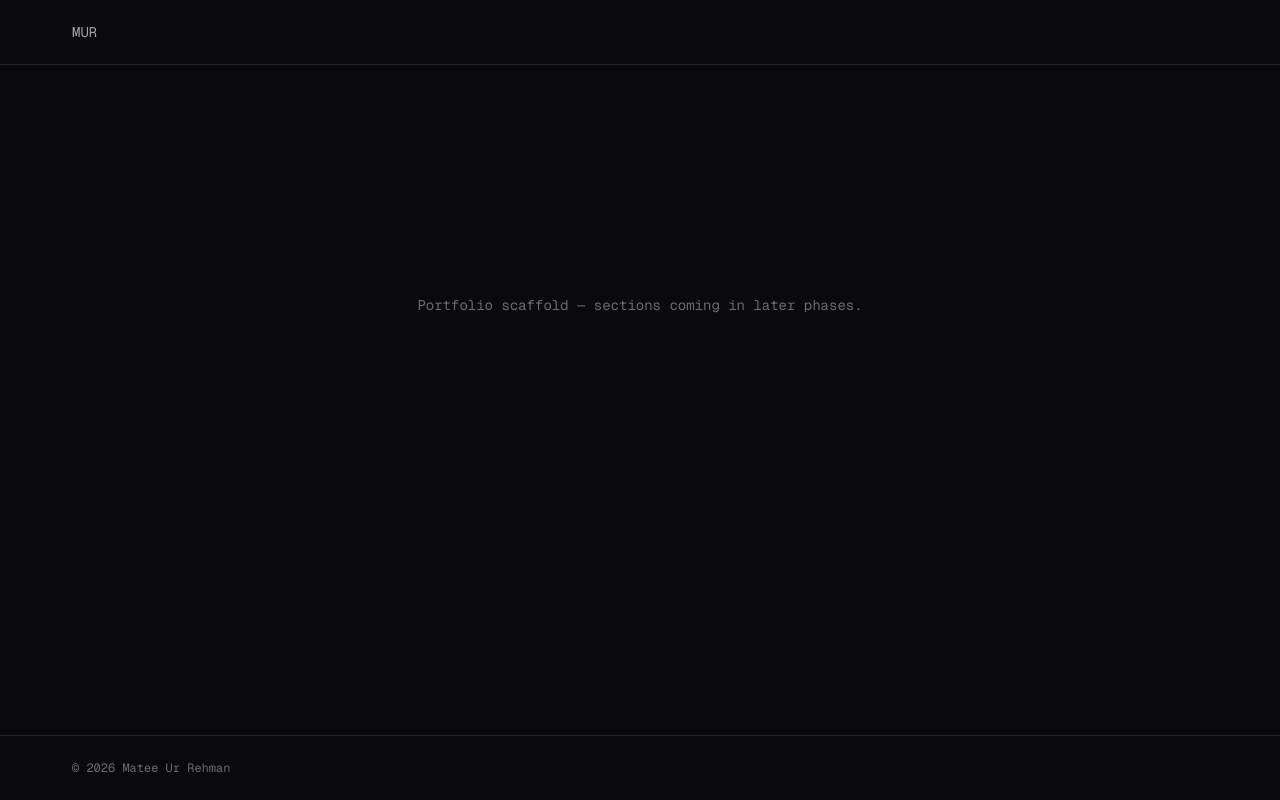
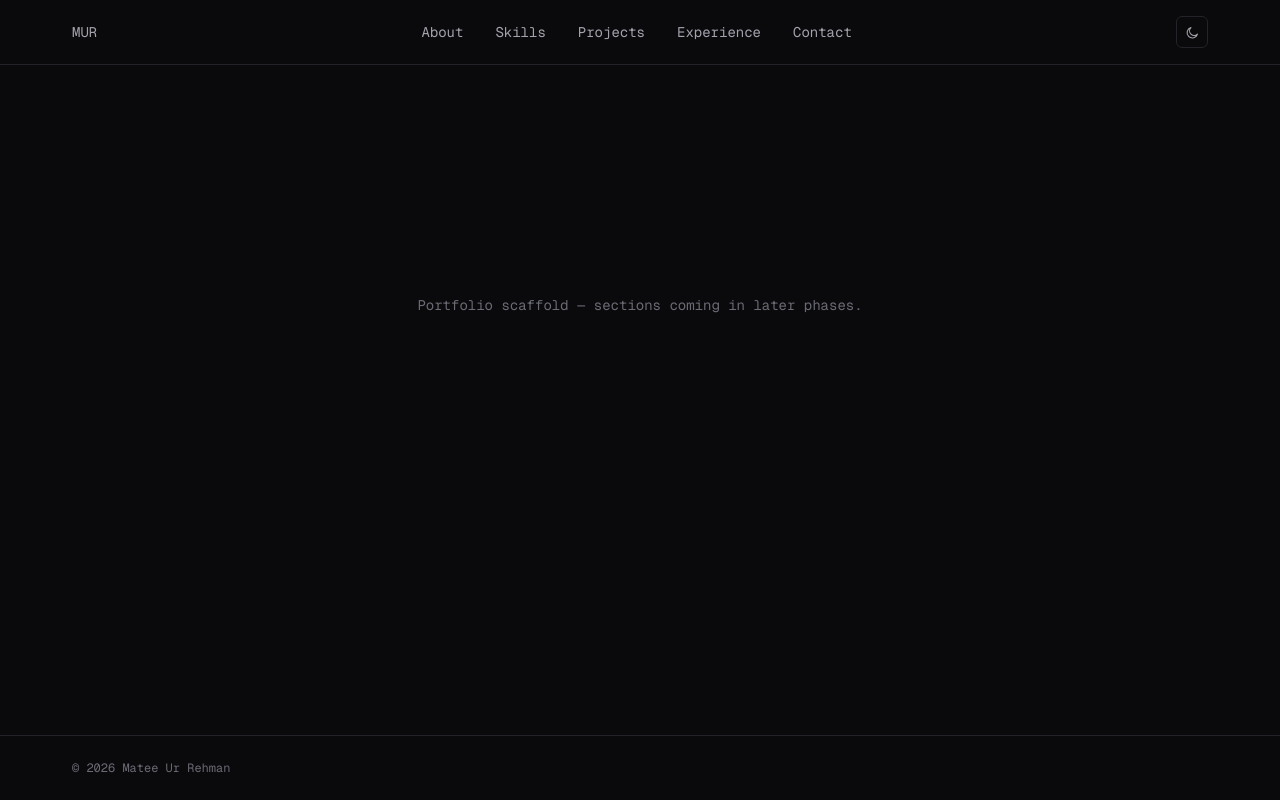
Before and after one commit to Matee-ur-Rehman/Personal-Portfolio, a Next.js app: page / in a window 1280 px wide. Built offline with nearby package versions, Linux system fonts and the light colour scheme.

Commit message:
feat: add responsive navigation with scroll behavior, mobile menu, and theme toggle

```diff
--- a/src/app/layout.tsx
+++ b/src/app/layout.tsx
@@ -1,3 +1,4 @@
+import ThemeScript from "@/components/layout/ThemeScript";
 import Header from "@/components/layout/Header";
 import Footer from "@/components/layout/Footer";
 import type { Metadata } from "next";
@@ -32,6 +33,9 @@ export default function RootLayout({ children }: LayoutProps<"/">) {
       className={`${geistSans.variable} ${geistMono.variable} ${inter.variable} h-full antialiased`}
       suppressHydrationWarning
     >
+      <head>
+  <ThemeScript />
+</head>
       <body className="min-h-full flex flex-col">
   <Header />
   <main className="flex-1">{children}</main>
--- a/src/components/layout/Header.tsx
+++ b/src/components/layout/Header.tsx
@@ -1,16 +1,81 @@
+"use client";
+
+import { useEffect, useState } from "react";
 import Container from "@/components/layout/Container";
+import MobileMenu from "@/components/layout/MobileMenu";
+import ThemeToggle from "@/components/ui/ThemeToggle";
 
-/**
- * Structural placeholder only. Sticky/scroll behavior, real nav links,
- * mobile menu, and the theme toggle are implemented in Phase 5.
- */
+const NAV_LINKS = [
+  { label: "About", href: "#about" },
+  { label: "Skills", href: "#skills" },
+  { label: "Projects", href: "#projects" },
+  { label: "Experience", href: "#experience" },
+  { label: "Contact", href: "#contact" },
+];
+
+const SCROLL_THRESHOLD = 80;
+
 export default function Header() {
+  const [isScrolled, setIsScrolled] = useState(false);
+  const [isMenuOpen, setIsMenuOpen] = useState(false);
+
+  useEffect(() => {
+    const handleScroll = () => setIsScrolled(window.scrollY > SCROLL_THRESHOLD);
+    handleScroll();
+    window.addEventListener("scroll", handleScroll, { passive: true });
+    return () => window.removeEventListener("scroll", handleScroll);
+  }, []);
+
   return (
-    <header className="border-b border-border-subtle">
+    <header
+      className={`sticky top-0 z-50 transition-colors duration-300 ${
+        isScrolled
+          ? "border-b border-border-subtle bg-bg-primary/90 backdrop-blur-sm"
+          : "border-b border-transparent bg-transparent"
+      }`}
+    >
       <Container className="flex h-16 items-center justify-between">
-        <span className="font-mono text-sm text-text-secondary">MUR</span>
-        <nav aria-label="Primary" />
+        <a href="#" className="font-mono text-sm text-text-secondary transition-colors duration-150 hover:text-text-primary">
+          MUR
+        </a>
+
+        <nav aria-label="Primary" className="hidden md:flex md:items-center md:gap-8">
+          {NAV_LINKS.map((link) => (
+            <a
+              key={link.href}
+              href={link.href}
+              className="font-mono text-sm text-text-secondary transition-colors duration-150 hover:text-text-primary"
+            >
+              {link.label}
+            </a>
+          ))}
+        </nav>
+
+        <div className="flex items-center gap-3">
+          <ThemeToggle />
+          <button
+            type="button"
+            onClick={() => setIsMenuOpen((open) => !open)}
+            aria-label={isMenuOpen ? "Close menu" : "Open menu"}
+            aria-expanded={isMenuOpen}
+            className="flex h-8 w-8 items-center justify-center rounded-sm border border-border-subtle text-text-secondary transition-colors duration-150 hover:border-border-default hover:text-text-primary md:hidden"
+          >
+            <svg width="15" height="15" viewBox="0 0 24 24" fill="none" stroke="currentColor" strokeWidth="1.75" strokeLinecap="round">
+              {isMenuOpen ? (
+                <path d="M5 5l14 14M19 5L5 19" />
+              ) : (
+                <path d="M4 7h16M4 12h16M4 17h16" />
+              )}
+            </svg>
+          </button>
+        </div>
       </Container>
+
+      <MobileMenu
+        links={NAV_LINKS}
+        isOpen={isMenuOpen}
+        onLinkClick={() => setIsMenuOpen(false)}
+      />
     </header>
   );
 }
--- /dev/null
+++ b/src/components/layout/MobileMenu.tsx
@@ -0,0 +1,35 @@
+"use client";
+
+interface NavLink {
+  label: string;
+  href: string;
+}
+
+interface MobileMenuProps {
+  links: NavLink[];
+  isOpen: boolean;
+  onLinkClick: () => void;
+}
+
+export default function MobileMenu({ links, isOpen, onLinkClick }: MobileMenuProps) {
+  return (
+    <div
+      className={`overflow-hidden border-b border-border-subtle bg-bg-primary transition-[max-height,opacity] duration-300 ease-out md:hidden ${
+        isOpen ? "max-h-64 opacity-100" : "max-h-0 opacity-0"
+      }`}
+    >
+      <nav aria-label="Mobile" className="flex flex-col px-6 py-4">
+        {links.map((link) => (
+          <a
+            key={link.href}
+            href={link.href}
+            onClick={onLinkClick}
+            className="py-3 font-mono text-sm text-text-secondary transition-colors duration-150 hover:text-text-primary"
+          >
+            {link.label}
+          </a>
+        ))}
+      </nav>
+    </div>
+  );
+}
--- /dev/null
+++ b/src/components/layout/ThemeScript.tsx
@@ -0,0 +1,23 @@
+const THEME_STORAGE_KEY = "theme";
+
+/**
+ * Runs synchronously in <head>, before hydration, so the correct theme
+ * is applied on first paint. Dark is the default per the design system —
+ * we only switch to light if the user explicitly chose it before.
+ */
+const themeInitScript = `
+(function () {
+  try {
+    var stored = localStorage.getItem("${THEME_STORAGE_KEY}");
+    if (stored === "light") {
+      document.documentElement.setAttribute("data-theme", "light");
+    }
+  } catch (e) {}
+})();
+`;
+
+export default function ThemeScript() {
+  return <script dangerouslySetInnerHTML={{ __html: themeInitScript }} />;
+}
+
+export { THEME_STORAGE_KEY };
--- /dev/null
+++ b/src/components/ui/ThemeToggle.tsx
@@ -0,0 +1,54 @@
+"use client";
+
+import { useEffect, useState } from "react";
+import { THEME_STORAGE_KEY } from "@/components/layout/ThemeScript";
+
+/**
+ * Kept deliberately simple: a single class/attribute swap on <html> plus
+ * a localStorage write. No layout shift, no heavy animation — just a
+ * short color-token crossfade handled globally in globals.css.
+ */
+export default function ThemeToggle() {
+  const [isLight, setIsLight] = useState(false);
+
+  // Reads the theme actually applied by ThemeScript (which runs before
+  // hydration). Intentionally synchronous here: syncing React state from
+  // an external source (the DOM attribute) on mount is exactly this
+  // effect's job, so we suppress the otherwise-useful lint rule below.
+  useEffect(() => {
+    // eslint-disable-next-line react-hooks/set-state-in-effect
+    setIsLight(document.documentElement.getAttribute("data-theme") === "light");
+  }, []);
+
+  const toggleTheme = () => {
+    const next = !isLight;
+    setIsLight(next);
+    if (next) {
+      document.documentElement.setAttribute("data-theme", "light");
+      localStorage.setItem(THEME_STORAGE_KEY, "light");
+    } else {
+      document.documentElement.removeAttribute("data-theme");
+      localStorage.setItem(THEME_STORAGE_KEY, "dark");
+    }
+  };
+
+  return (
+    <button
+      type="button"
+      onClick={toggleTheme}
+      aria-label={isLight ? "Switch to dark mode" : "Switch to light mode"}
+      className="flex h-8 w-8 items-center justify-center rounded-sm border border-border-subtle text-text-secondary transition-colors duration-150 hover:border-border-default hover:text-text-primary"
+    >
+      {isLight ? (
+        <svg width="15" height="15" viewBox="0 0 24 24" fill="none" stroke="currentColor" strokeWidth="1.75">
+          <circle cx="12" cy="12" r="4.5" />
+          <path d="M12 2.5v2M12 19.5v2M4.2 4.2l1.4 1.4M18.4 18.4l1.4 1.4M2.5 12h2M19.5 12h2M4.2 19.8l1.4-1.4M18.4 5.6l1.4-1.4" strokeLinecap="round" />
+        </svg>
+      ) : (
+        <svg width="15" height="15" viewBox="0 0 24 24" fill="none" stroke="currentColor" strokeWidth="1.75">
+          <path d="M20 14.5A8.5 8.5 0 1 1 9.5 4a6.5 6.5 0 0 0 10.5 10.5Z" strokeLinejoin="round" />
+        </svg>
+      )}
+    </button>
+  );
+}
```
